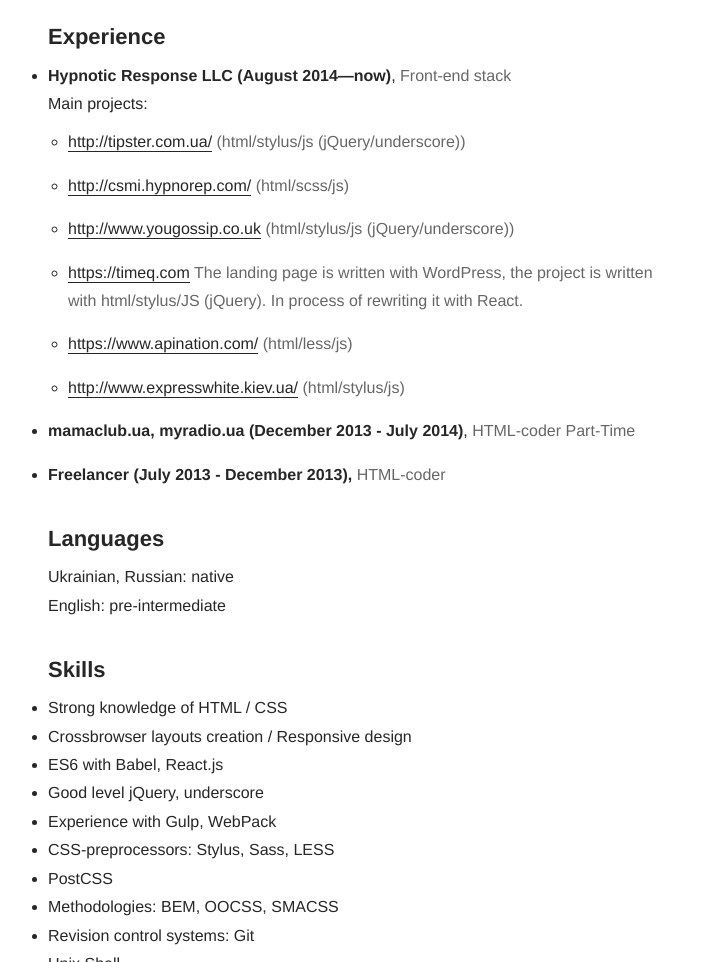
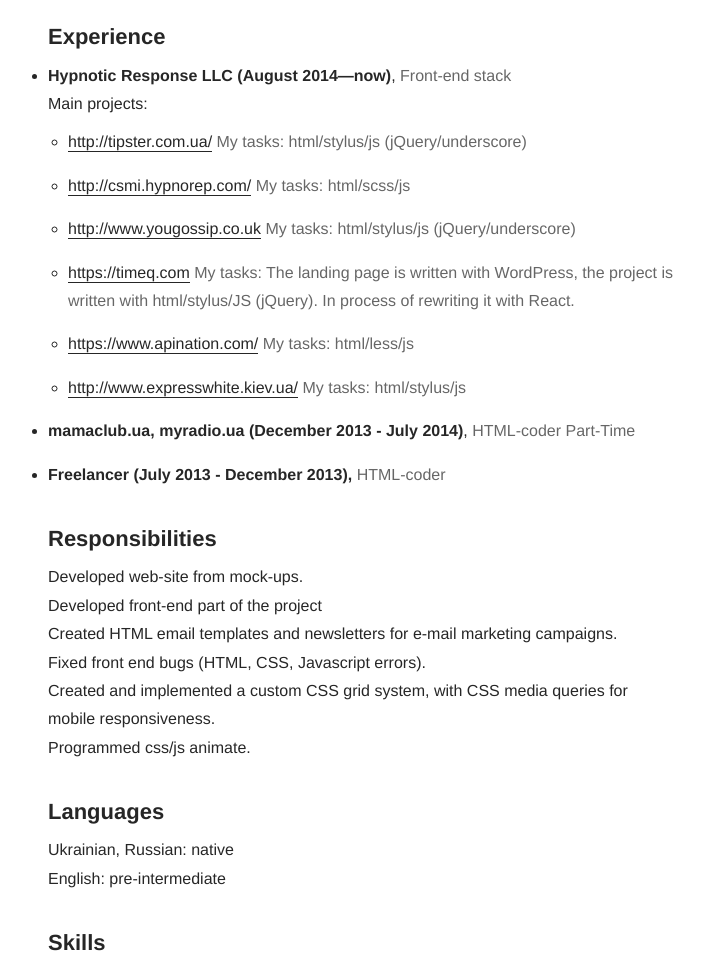
Before and after one commit to SergeyBychok/CV, a plain HTML site: page index.html in a window 1280 px wide. Shown: the part 700-1662 px from the top of the page, without its empty margins (277-981 px from the left). Drawn offline with Linux system fonts and the light colour scheme.

Commit message:
added Responsibilities

```diff
--- a/index.html
+++ b/index.html
@@ -139,15 +139,18 @@
 
 				<p>Main projects:</p>
 				<ul class="tab">
-					<li><a href="//tipster.com.ua/">http://tipster.com.ua/</a> <span class="position">(html/stylus/js (jQuery/underscore))</span>
+					<li><a href="//tipster.com.ua/">http://tipster.com.ua/</a> <span class="position">My tasks: html/stylus/js (jQuery/underscore)</span>
 					</li>
-					<li><a href="//csmi.hypnorep.com/">http://csmi.hypnorep.com/</a> <span class="position">(html/scss/js)</span></li>
-					<li><a href="//www.yougossip.co.uk">http://www.yougossip.co.uk</a> <span class="position">(html/stylus/js (jQuery/underscore))</span>
+					<li><a href="//csmi.hypnorep.com/">http://csmi.hypnorep.com/</a> <span class="position">My tasks: html/scss/js</span>
 					</li>
-					<li><a href="//timeq.com">https://timeq.com</a> <span class="position">The landing page is written with WordPress, the project is written with html/stylus/JS (jQuery).  In process of rewriting it with React.</span>
+					<li><a href="//www.yougossip.co.uk">http://www.yougossip.co.uk</a> <span class="position">My tasks: html/stylus/js (jQuery/underscore)</span>
 					</li>
-					<li><a href="//www.apination.com/">https://www.apination.com/</a> <span class="position">(html/less/js)</span></li>
-					<li><a href="//www.expresswhite.kiev.ua/">http://www.expresswhite.kiev.ua/</a> <span class="position">(html/stylus/js)</span>
+					<li><a href="//timeq.com">https://timeq.com</a> <span class="position">My tasks: The landing page is written with WordPress, the project is written with html/stylus/JS (jQuery).  In process of rewriting it with React.</span>
+					</li>
+					<li><a href="//www.apination.com/">https://www.apination.com/</a> <span class="position">My tasks: html/less/js</span>
+					</li>
+					<li><a href="//www.expresswhite.kiev.ua/">http://www.expresswhite.kiev.ua/</a> <span
+							class="position">My tasks: html/stylus/js</span>
 					</li>
 
 				</ul>
@@ -162,6 +165,20 @@
 				<b>Freelancer (July 2013 - December 2013),</b> <span class="position">HTML-coder</span>
 			</li>
 		</ul>
+		<h2>Responsibilities</h2>
+
+		<p>Developed web-site from mock-ups.</p>
+
+		<p>Developed front-end part of the project</p>
+
+		<p>Created HTML email templates and newsletters for e-mail marketing campaigns.</p>
+
+		<p>Fixed front end bugs (HTML, CSS, Javascript errors).</p>
+
+		<p>Created and implemented a custom CSS grid system, with CSS media queries for mobile responsiveness.</p>
+
+		<p>Programmed css/js animate.</p>
+
 		<h2>Languages</h2>
 
 		<p>Ukrainian, Russian: native</p>
```
